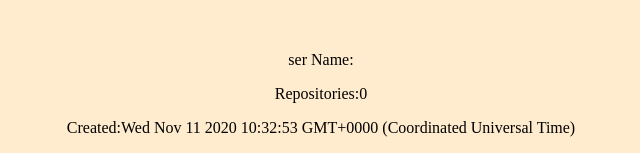
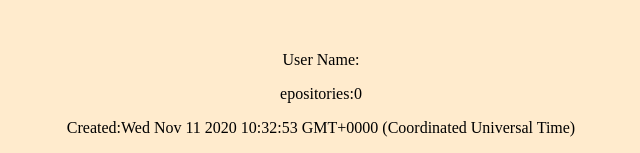
Before and after one commit to Joselyne123/Github-apps, an Angular app: page / in a window 1280 px wide. Shown: the part 157-310 px from the top of the page, without its empty margins (319-959 px from the left). Built offline with nearby package versions, Linux system fonts and the light colour scheme.

Commit message:
create anather component

```diff
--- a/src/app/profile/profile.component.html
+++ b/src/app/profile/profile.component.html
@@ -5,8 +5,8 @@
     </div>
     <div class="col-md-6" id="two">
         <img src={{repos.avatar_url}} height="200">
-        <p appGith>ser Name:{{Users.name}}</p>
-        <p appGith>Repositories:{{repos.repos}}</p>
+        <p appGith>User Name:{{Users.name}}</p>
+        <p appGith>epositories:{{repos.repos}}</p>
         <p appGith>Created:{{repos.created_at}}</p>
         <p appGith>Followers:{{repos.followers}}</p>
         <p appGith>Following:{{repos.following}}</p>
```
